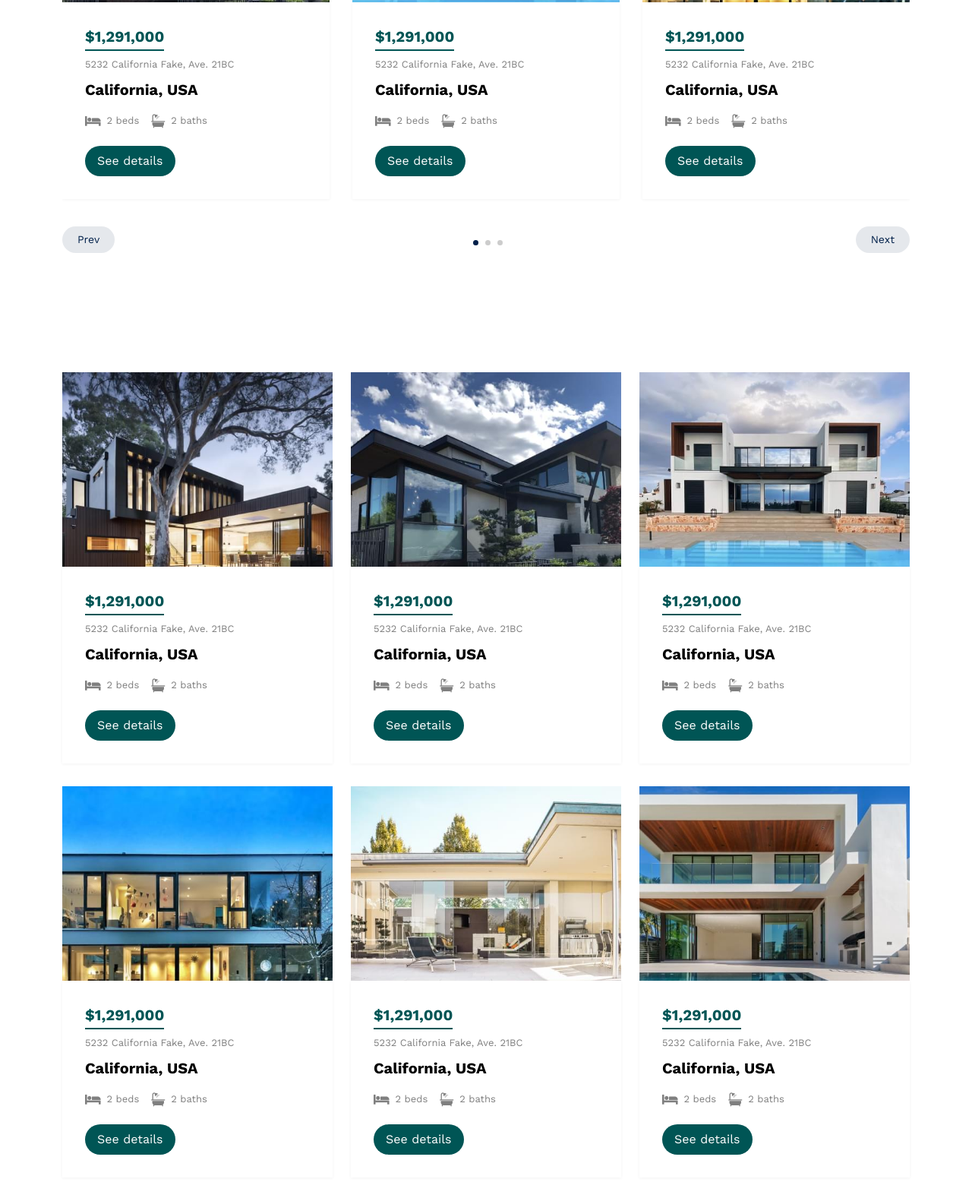
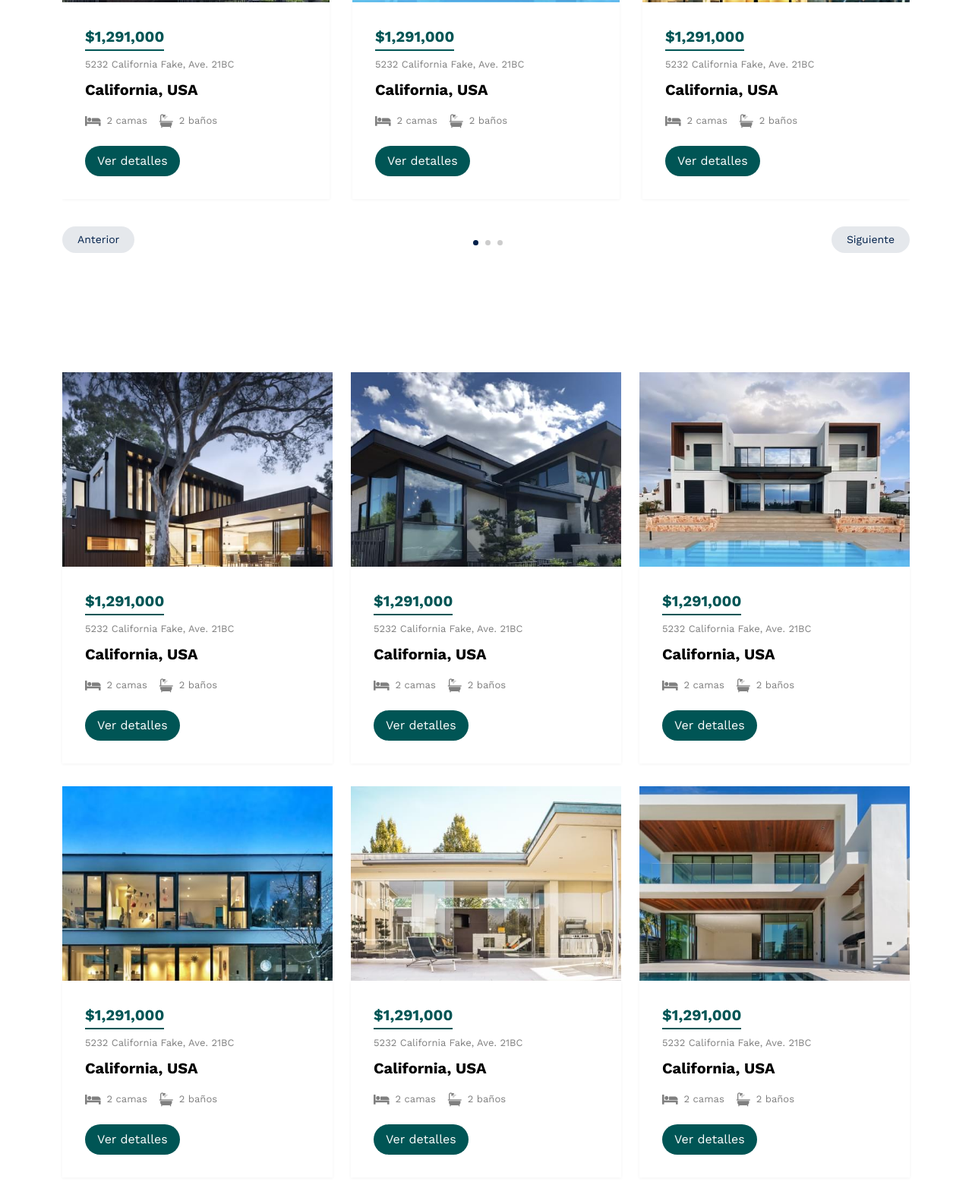
Before and after one commit to cristiancacereslabrador/AgenciaInmobiliaria, a website: page properties.html in a window 1280 px wide. Shown: the part 967-2544 px from the top of the page at 76% size. Drawn offline with nearby package versions, Linux system fonts and the light colour scheme; files whose address does not match are found by name.

Commit message:
CORRECCION3

```diff
--- a/properties.html
+++ b/properties.html
@@ -1,5 +1,5 @@
 <!-- /*
-* Template Name: Property
+* Template Name: Propiedad
 * Template Author: Untree.co
 * Template URI: https://untree.co/
 * License: https://creativecommons.org/licenses/by/3.0/
@@ -29,9 +29,7 @@
     <link rel="stylesheet" href="css/aos.css" />
     <link rel="stylesheet" href="css/style.css" />
 
-    <title>
-      Property &mdash; Free Bootstrap 5 Website Template by Untree.co
-    </title>
+    <title>Propiedad &mdash;</title>
   </head>
   <body>
     <div class="site-mobile-menu site-navbar-target">
@@ -47,17 +45,17 @@
       <div class="container">
         <div class="menu-bg-wrap">
           <div class="site-navigation">
-            <a href="index.html" class="logo m-0 float-start">Property</a>
+            <a href="index.html" class="logo m-0 float-start">Propiedad</a>
 
             <ul
               class="js-clone-nav d-none d-lg-inline-block text-start site-menu float-end"
             >
-              <li><a href="index.html">Home</a></li>
+              <li><a href="index.html">Inicio</a></li>
               <li class="has-children active">
                 <a href="properties.html">Properties</a>
                 <ul class="dropdown">
-                  <li><a href="#">Buy Property</a></li>
-                  <li><a href="#">Sell Property</a></li>
+                  <li><a href="#">Comprar Propiedad</a></li>
+                  <li><a href="#">Vender Propiedad</a></li>
                   <li class="has-children">
                     <a href="#">Dropdown</a>
                     <ul class="dropdown">
@@ -68,9 +66,9 @@
                   </li>
                 </ul>
               </li>
-              <li><a href="services.html">Services</a></li>
-              <li><a href="about.html">About</a></li>
-              <li><a href="contact.html">Contact Us</a></li>
+              <li><a href="services.html">Servicios</a></li>
+              <li><a href="about.html">Acerca De</a></li>
+              <li><a href="contact.html">Contactame</a></li>
             </ul>
 
             <a
@@ -101,7 +99,7 @@
               data-aos-delay="200"
             >
               <ol class="breadcrumb text-center justify-content-center">
-                <li class="breadcrumb-item"><a href="index.html">Home</a></li>
+                <li class="breadcrumb-item"><a href="index.html">Inicio</a></li>
                 <li
                   class="breadcrumb-item active text-white-50"
                   aria-current="page"
@@ -144,18 +142,18 @@
                       <div class="specs d-flex mb-4">
                         <span class="d-block d-flex align-items-center me-3">
                           <span class="icon-bed me-2"></span>
-                          <span class="caption">2 beds</span>
+                          <span class="caption">2 camas</span>
                         </span>
                         <span class="d-block d-flex align-items-center">
                           <span class="icon-bath me-2"></span>
-                          <span class="caption">2 baths</span>
+                          <span class="caption">2 baños</span>
                         </span>
                       </div>
 
                       <a
                         href="property-single.html"
                         class="btn btn-primary py-2 px-3"
-                        >See details</a
+                        >Ver detalles</a
                       >
                     </div>
                   </div>
@@ -178,18 +176,18 @@
                       <div class="specs d-flex mb-4">
                         <span class="d-block d-flex align-items-center me-3">
                           <span class="icon-bed me-2"></span>
-                          <span class="caption">2 beds</span>
+                          <span class="caption">2 camas</span>
                         </span>
                         <span class="d-block d-flex align-items-center">
                           <span class="icon-bath me-2"></span>
-                          <span class="caption">2 baths</span>
+                          <span class="caption">2 baños</span>
                         </span>
                       </div>
 
                       <a
                         href="property-single.html"
                         class="btn btn-primary py-2 px-3"
-                        >See details</a
+                        >Ver detalles</a
                       >
                     </div>
                   </div>
@@ -212,18 +210,18 @@
                       <div class="specs d-flex mb-4">
                         <span class="d-block d-flex align-items-center me-3">
                           <span class="icon-bed me-2"></span>
-                          <span class="caption">2 beds</span>
+                          <span class="caption">2 camas</span>
                         </span>
                         <span class="d-block d-flex align-items-center">
                           <span class="icon-bath me-2"></span>
-                          <span class="caption">2 baths</span>
+                          <span class="caption">2 baños</span>
                         </span>
                       </div>
 
                       <a
                         href="property-single.html"
                         class="btn btn-primary py-2 px-3"
-                        >See details</a
+                        >Ver detalles</a
                       >
                     </div>
                   </div>
@@ -246,18 +244,18 @@
                       <div class="specs d-flex mb-4">
                         <span class="d-block d-flex align-items-center me-3">
                           <span class="icon-bed me-2"></span>
-                          <span class="caption">2 beds</span>
+                          <span class="caption">2 camas</span>
                         </span>
                         <span class="d-block d-flex align-items-center">
                           <span class="icon-bath me-2"></span>
-                          <span class="caption">2 baths</span>
+                          <span class="caption">2 baños</span>
                         </span>
                       </div>
 
                       <a
                         href="property-single.html"
                         class="btn btn-primary py-2 px-3"
-                        >See details</a
+                        >Ver detalles</a
                       >
                     </div>
                   </div>
@@ -280,18 +278,18 @@
                       <div class="specs d-flex mb-4">
                         <span class="d-block d-flex align-items-center me-3">
                           <span class="icon-bed me-2"></span>
-                          <span class="caption">2 beds</span>
+                          <span class="caption">2 camas</span>
                         </span>
                         <span class="d-block d-flex align-items-center">
                           <span class="icon-bath me-2"></span>
-                          <span class="caption">2 baths</span>
+                          <span class="caption">2 baños</span>
                         </span>
                       </div>
 
                       <a
                         href="property-single.html"
                         class="btn btn-primary py-2 px-3"
-                        >See details</a
+                        >Ver detalles</a
                       >
                     </div>
                   </div>
@@ -314,18 +312,18 @@
                       <div class="specs d-flex mb-4">
                         <span class="d-block d-flex align-items-center me-3">
                           <span class="icon-bed me-2"></span>
-                          <span class="caption">2 beds</span>
+                          <span class="caption">2 camas</span>
                         </span>
                         <span class="d-block d-flex align-items-center">
                           <span class="icon-bath me-2"></span>
-                          <span class="caption">2 baths</span>
+                          <span class="caption">2 baños</span>
                         </span>
                       </div>
 
                       <a
                         href="property-single.html"
                         class="btn btn-primary py-2 px-3"
-                        >See details</a
+                        >Ver detalles</a
                       >
                     </div>
                   </div>
@@ -348,18 +346,18 @@
                       <div class="specs d-flex mb-4">
                         <span class="d-block d-flex align-items-center me-3">
                           <span class="icon-bed me-2"></span>
-                          <span class="caption">2 beds</span>
+                          <span class="caption">2 camas</span>
                         </span>
                         <span class="d-block d-flex align-items-center">
                           <span class="icon-bath me-2"></span>
-                          <span class="caption">2 baths</span>
+                          <span class="caption">2 baños</span>
                         </span>
                       </div>
 
                       <a
                         href="property-single.html"
                         class="btn btn-primary py-2 px-3"
-                        >See details</a
+                        >Ver detalles</a
                       >
                     </div>
                   </div>
@@ -382,18 +380,18 @@
                       <div class="specs d-flex mb-4">
                         <span class="d-block d-flex align-items-center me-3">
                           <span class="icon-bed me-2"></span>
-                          <span class="caption">2 beds</span>
+                          <span class="caption">2 camas</span>
                         </span>
                         <span class="d-block d-flex align-items-center">
                           <span class="icon-bath me-2"></span>
-                          <span class="caption">2 baths</span>
+                          <span class="caption">2 baños</span>
                         </span>
                       </div>
 
                       <a
                         href="property-single.html"
                         class="btn btn-primary py-2 px-3"
-                        >See details</a
+                        >Ver detalles</a
                       >
                     </div>
                   </div>
@@ -416,18 +414,18 @@
                       <div class="specs d-flex mb-4">
                         <span class="d-block d-flex align-items-center me-3">
                           <span class="icon-bed me-2"></span>
-                          <span class="caption">2 beds</span>
+                          <span class="caption">2 camas</span>
                         </span>
                         <span class="d-block d-flex align-items-center">
                           <span class="icon-bath me-2"></span>
-                          <span class="caption">2 baths</span>
+                          <span class="caption">2 baños</span>
                         </span>
                       </div>
 
                       <a
                         href="property-single.html"
                         class="btn btn-primary py-2 px-3"
-                        >See details</a
+                        >Ver detalles</a
                       >
                     </div>
                   </div>
@@ -446,14 +444,14 @@
                   data-controls="prev"
                   aria-controls="property"
                   tabindex="-1"
-                  >Prev</span
+                  >Anterior</span
                 >
                 <span
                   class="next"
                   data-controls="next"
                   aria-controls="property"
                   tabindex="-1"
-                  >Next</span
+                  >Siguiente</span
                 >
               </div>
             </div>
@@ -482,18 +480,18 @@
                   <div class="specs d-flex mb-4">
                     <span class="d-block d-flex align-items-center me-3">
                       <span class="icon-bed me-2"></span>
-                      <span class="caption">2 beds</span>
+                      <span class="caption">2 camas</span>
                     </span>
                     <span class="d-block d-flex align-items-center">
                       <span class="icon-bath me-2"></span>
-                      <span class="caption">2 baths</span>
+                      <span class="caption">2 baños</span>
                     </span>
                   </div>
 
                   <a
                     href="property-single.html"
                     class="btn btn-primary py-2 px-3"
-                    >See details</a
+                    >Ver detalles</a
                   >
                 </div>
               </div>
@@ -517,18 +515,18 @@
                   <div class="specs d-flex mb-4">
                     <span class="d-block d-flex align-items-center me-3">
                       <span class="icon-bed me-2"></span>
-                      <span class="caption">2 beds</span>
+                      <span class="caption">2 camas</span>
                     </span>
                     <span class="d-block d-flex align-items-center">
                       <span class="icon-bath me-2"></span>
-                      <span class="caption">2 baths</span>
+                      <span class="caption">2 baños</span>
                     </span>
                   </div>
 
                   <a
                     href="property-single.html"
                     class="btn btn-primary py-2 px-3"
-                    >See details</a
+                    >Ver detalles</a
                   >
                 </div>
               </div>
@@ -552,18 +550,18 @@
                   <div class="specs d-flex mb-4">
                     <span class="d-block d-flex align-items-center me-3">
                       <span class="icon-bed me-2"></span>
-                      <span class="caption">2 beds</span>
+                      <span class="caption">2 camas</span>
                     </span>
                     <span class="d-block d-flex align-items-center">
                       <span class="icon-bath me-2"></span>
-                      <span class="caption">2 baths</span>
+                      <span class="caption">2 baños</span>
                     </span>
                   </div>
 
                   <a
                     href="property-single.html"
                     class="btn btn-primary py-2 px-3"
-                    >See details</a
+                    >Ver detalles</a
                   >
                 </div>
               </div>
@@ -588,18 +586,18 @@
                   <div class="specs d-flex mb-4">
                     <span class="d-block d-flex align-items-center me-3">
                       <span class="icon-bed me-2"></span>
-                      <span class="caption">2 beds</span>
+                      <span class="caption">2 camas</span>
                     </span>
                     <span class="d-block d-flex align-items-center">
                       <span class="icon-bath me-2"></span>
-                      <span class="caption">2 baths</span>
+                      <span class="caption">2 baños</span>
                     </span>
                   </div>
 
                   <a
                     href="property-single.html"
                     class="btn btn-primary py-2 px-3"
-                    >See details</a
+                    >Ver detalles</a
                   >
                 </div>
               </div>
@@ -623,18 +621,18 @@
                   <div class="specs d-flex mb-4">
                     <span class="d-block d-flex align-items-center me-3">
                       <span class="icon-bed me-2"></span>
-                      <span class="caption">2 beds</span>
+                      <span class="caption">2 camas</span>
                     </span>
                     <span class="d-block d-flex align-items-center">
                       <span class="icon-bath me-2"></span>
-                      <span class="caption">2 baths</span>
+                      <span class="caption">2 baños</span>
                     </span>
                   </div>
 
                   <a
                     href="property-single.html"
                     class="btn btn-primary py-2 px-3"
-                    >See details</a
+                    >Ver detalles</a
                   >
                 </div>
               </div>
@@ -658,18 +656,18 @@
                   <div class="specs d-flex mb-4">
                     <span class="d-block d-flex align-items-center me-3">
                       <span class="icon-bed me-2"></span>
-                      <span class="caption">2 beds</span>
+                      <span class="caption">2 camas</span>
                     </span>
                     <span class="d-block d-flex align-items-center">
                       <span class="icon-bath me-2"></span>
-                      <span class="caption">2 baths</span>
+                      <span class="caption">2 baños</span>
                     </span>
                   </div>
 
                   <a
                     href="property-single.html"
                     class="btn btn-primary py-2 px-3"
-                    >See details</a
+                    >Ver detalles</a
                   >
                 </div>
               </div>
@@ -694,18 +692,18 @@
                   <div class="specs d-flex mb-4">
                     <span class="d-block d-flex align-items-center me-3">
                       <span class="icon-bed me-2"></span>
-                      <span class="caption">2 beds</span>
+                      <span class="caption">2 camas</span>
                     </span>
                     <span class="d-block d-flex align-items-center">
                       <span class="icon-bath me-2"></span>
-                      <span class="caption">2 baths</span>
+                      <span class="caption">2 baños</span>
                     </span>
                   </div>
 
                   <a
                     href="property-single.html"
                     class="btn btn-primary py-2 px-3"
-                    >See details</a
+                    >Ver detalles</a
                   >
                 </div>
               </div>
@@ -729,18 +727,18 @@
                   <div class="specs d-flex mb-4">
                     <span class="d-block d-flex align-items-center me-3">
                       <span class="icon-bed me-2"></span>
-                      <span class="caption">2 beds</span>
+                      <span class="caption">2 camas</span>
                     </span>
                     <span class="d-block d-flex align-items-center">
                       <span class="icon-bath me-2"></span>
-                      <span class="caption">2 baths</span>
+                      <span class="caption">2 baños</span>
                     </span>
                   </div>
 
                   <a
                     href="property-single.html"
                     class="btn btn-primary py-2 px-3"
-                    >See details</a
+                    >Ver detalles</a
                   >
                 </div>
               </div>
@@ -764,18 +762,18 @@
                   <div class="specs d-flex mb-4">
                     <span class="d-block d-flex align-items-center me-3">
                       <span class="icon-bed me-2"></span>
-                      <span class="caption">2 beds</span>
+                      <span class="caption">2 camas</span>
                     </span>
                     <span class="d-block d-flex align-items-center">
                       <span class="icon-bath me-2"></span>
-                      <span class="caption">2 baths</span>
+                      <span class="caption">2 baños</span>
                     </span>
                   </div>
 
                   <a
                     href="property-single.html"
                     class="btn btn-primary py-2 px-3"
-                    >See details</a
+                    >Ver detalles</a
                   >
                 </div>
               </div>
@@ -803,7 +801,7 @@
         <div class="row">
           <div class="col-lg-4">
             <div class="widget">
-              <h3>Contact</h3>
+              <h3>Contacto</h3>
               <address>43 Raymouth Rd. Baltemoer, London 3910</address>
               <ul class="list-unstyled links">
                 <li><a href="tel://11234567890">+1(123)-456-7890</a></li>
@@ -820,20 +818,20 @@
             <div class="widget">
               <h3>Sources</h3>
               <ul class="list-unstyled float-start links">
-                <li><a href="#">About us</a></li>
-                <li><a href="#">Services</a></li>
+                <li><a href="#">Acerca de Mi</a></li>
+                <li><a href="#">Servicios</a></li>
                 <li><a href="#">Vision</a></li>
-                <li><a href="#">Mission</a></li>
-                <li><a href="#">Terms</a></li>
-                <li><a href="#">Privacy</a></li>
+                <li><a href="#">Misión</a></li>
+                <li><a href="#">Términos</a></li>
+                <li><a href="#">Privacidad</a></li>
               </ul>
               <ul class="list-unstyled float-start links">
-                <li><a href="#">Partners</a></li>
-                <li><a href="#">Business</a></li>
-                <li><a href="#">Careers</a></li>
+                <li><a href="#">Socios</a></li>
+                <li><a href="#">Negocios</a></li>
+                <li><a href="#">Carreras</a></li>
                 <li><a href="#">Blog</a></li>
                 <li><a href="#">FAQ</a></li>
-                <li><a href="#">Creative</a></li>
+                <li><a href="#">Creativo</a></li>
               </ul>
             </div>
             <!-- /.widget -->
@@ -843,9 +841,9 @@
             <div class="widget">
               <h3>Links</h3>
               <ul class="list-unstyled links">
-                <li><a href="#">Our Vision</a></li>
-                <li><a href="#">About us</a></li>
-                <li><a href="#">Contact us</a></li>
+                <li><a href="#">Nuestra Visión</a></li>
+                <li><a href="#">Acerca de Mi</a></li>
+                <li><a href="#">Contactame</a></li>
               </ul>
 
               <ul class="list-unstyled social">
@@ -908,7 +906,7 @@
     <div id="overlayer"></div>
     <div class="loader">
       <div class="spinner-border" role="status">
-        <span class="visually-hidden">Loading...</span>
+        <span class="visually-hidden">Cargando...</span>
       </div>
     </div>
 
```
Also changed, not shown: about.html (+33 -33 lines), contact.html (+27 -29 lines), index.html (+54 -54 lines), property-single.html (+24 -26 lines), scss/style.scss (+11 -11 lines), services.html (+31 -33 lines), README.txt, css/style.css.
